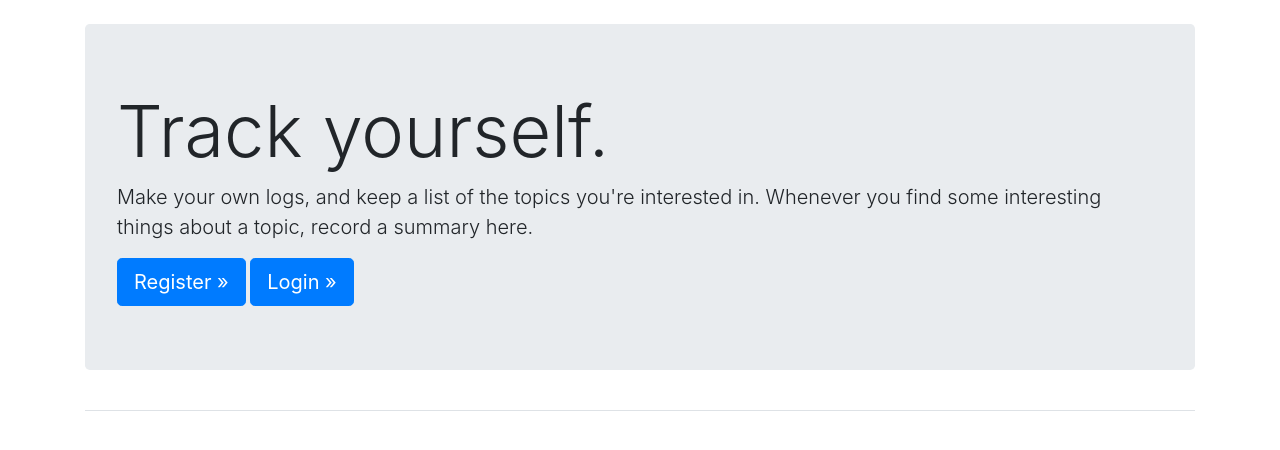
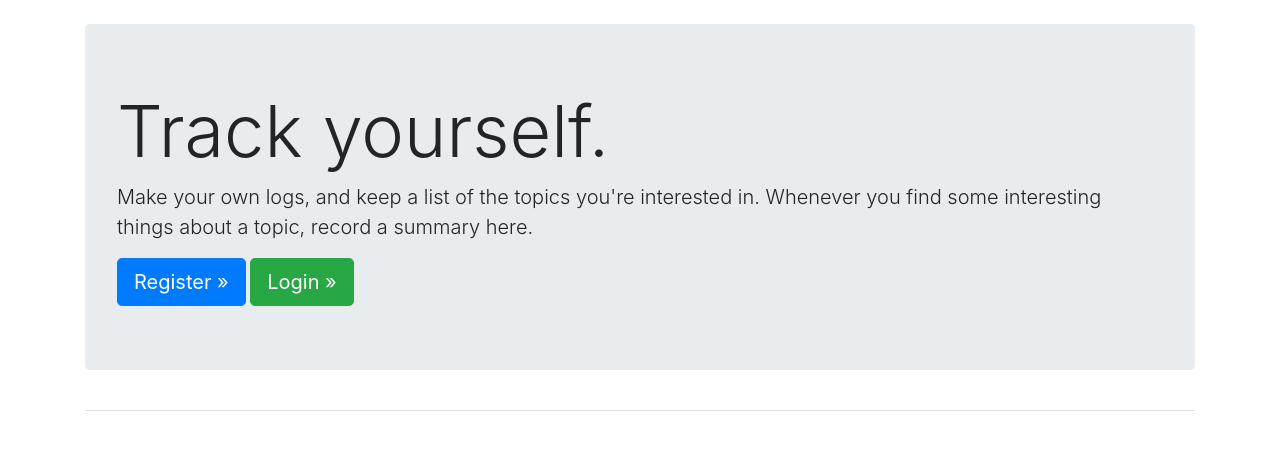
Before and after one commit to t42huang/django-logs, a Django app: page / in a window 1280 px wide. Shown: the part 58-508 px from the top of the page. Run offline with Django 3.2, Linux system fonts and the light colour scheme; some libraries are stand-ins or nearby versions.

Commit message:
differentiate buttons with different colors

```diff
--- a/djlogs/templates/djlogs/index.html
+++ b/djlogs/templates/djlogs/index.html
@@ -9,7 +9,7 @@
         {% if request.user.is_authenticated %}
             <a class="btn btn-lg btn-primary" href="{% url 'djlogs:topics' %}"
                 role="button">Topics &raquo;</a>
-            <a class="btn btn-lg btn-primary" href="{% url 'djlogs:new_topic' %}"
+            <a class="btn btn-lg btn-success" href="{% url 'djlogs:new_topic' %}"
                 role="button">Add New &raquo;</a>
             {% if request.user.is_superuser %}
                 <a class="btn btn-lg btn-danger" href="{% url 'admin:index' %}"
@@ -18,7 +18,7 @@
         {% else %}
             <a class="btn btn-lg btn-primary" href="{% url 'users:register' %}"
                 role="button">Register &raquo;</a>
-            <a class="btn btn-lg btn-primary" href="{% url 'users:login' %}"
+            <a class="btn btn-lg btn-success" href="{% url 'users:login' %}"
                 role="button">Login &raquo;</a>
         {% endif %}
     </div>
```
